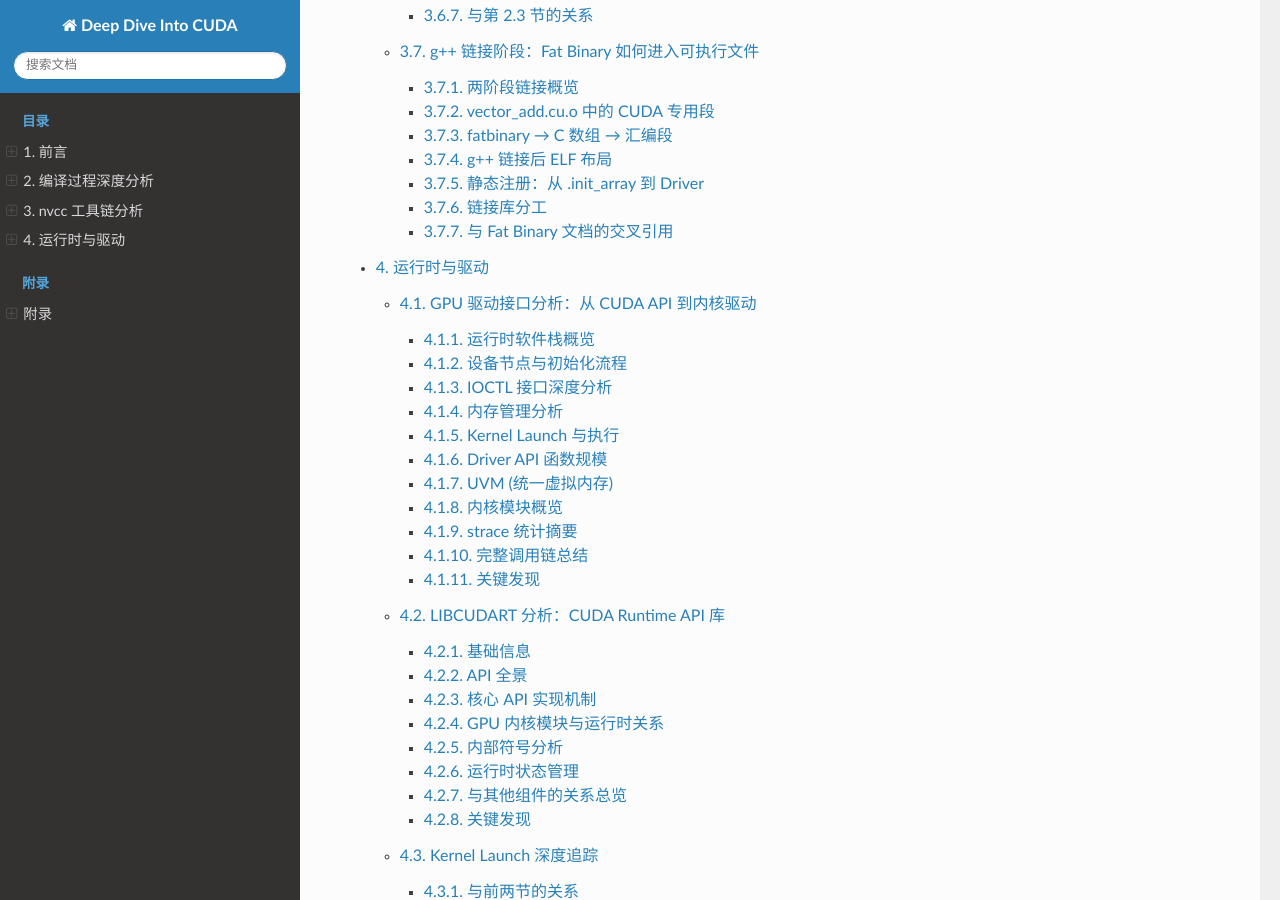
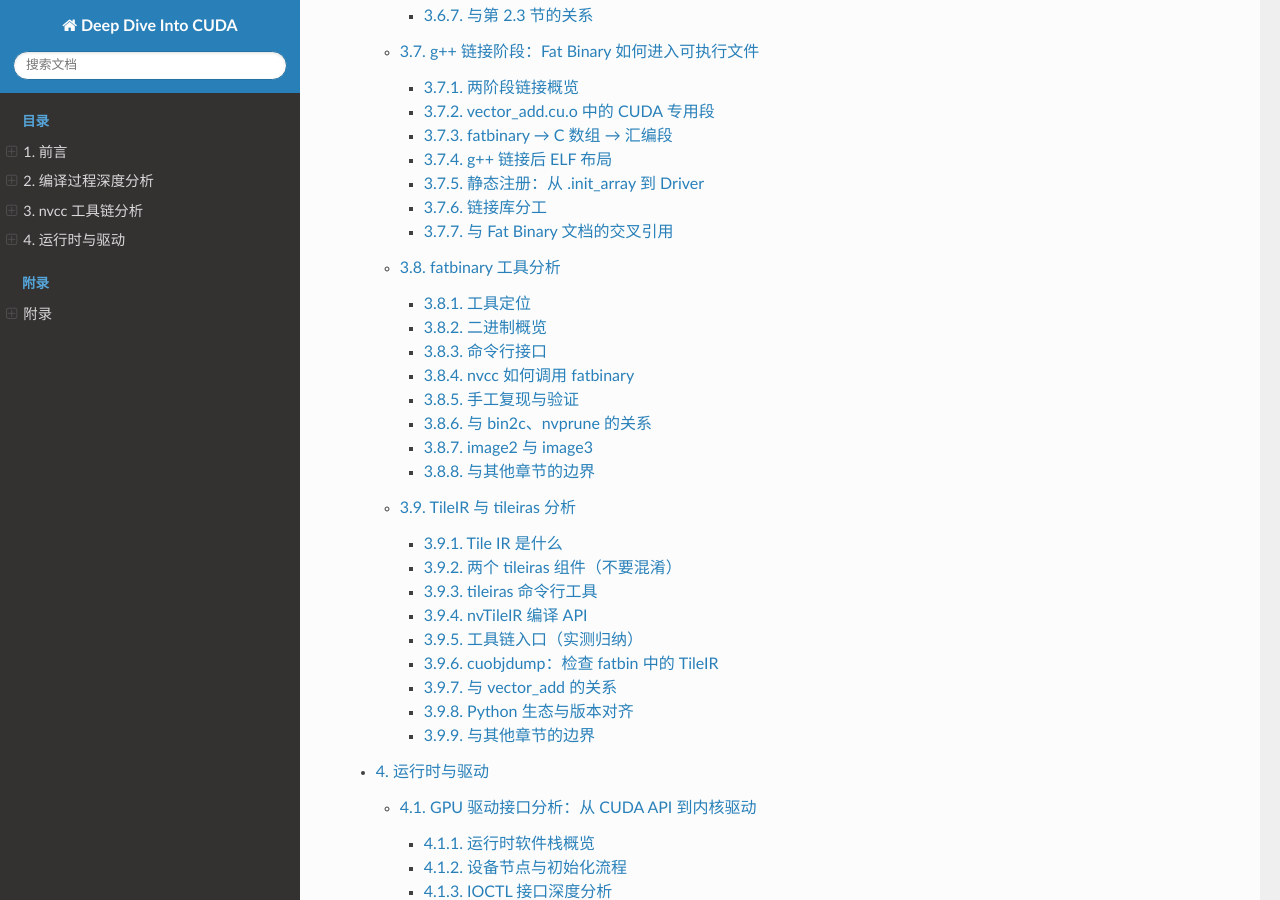
Before and after one commit to noisystreet/deep_dive_into_cuda, a Sphinx documentation site: the page built from source/index.rst, in a window 1280 px wide and 900 px high, scrolled down 2814 px. Built offline with Sphinx 7.4.7 and the Read the Docs theme 3.1.0, drawn with Linux system fonts in a browser that asks for light colours; some of the changed lines change nothing that is shown.

Commit message:
新增 fatbinary 工具与 TileIR/tileiras 专章（2.8、2.9）。
补充 nvcc 两次 fatbinary 调用、tileiras CLI 与 libnvidia-tileiras JIT 入口分析及流程图。

```diff
--- /dev/null
+++ b/source/chapter_02_toolchain/08_fatbinary.rst
@@ -0,0 +1,320 @@
+fatbinary 工具分析
+=====================
+
+   ``fatbinary`` 是 CUDA 工具链中的 **Fat Binary 构造器**：把 PTX / ELF cubin
+   等 device image 写入自定义容器，并生成可编译进 host 目标文件的
+   ``*.fatbin.c``。
+
+   第 1 章 :doc:`../chapter_01_compilation/03_fatbinary` 侧重 **容器字节布局**；
+   本节聚焦 **工具本身**——命令行、内部 API、与 ``bin2c`` 的分工，以及 nvcc
+   在完整链接路径中如何 **两次** 调用它。
+
+   分析基于 CUDA 13.1 (build 37061995)，样例 ``examples/vector_add.cu``。
+
+   环境: Linux x86-64 / sm_89
+
+--------------
+
+工具定位
+------------
+
+在 nvcc 子工具谱系中，``fatbinary`` 体量仅 **1.3 MB**，远小于 cicc / ptxas /
+nvlink，但处在 device 编译链的 **最后一环（打包）** 与 host 链接链的
+**倒数第二环（dlink 再打包）**：
+
+.. list-table::
+   :header-rows: 1
+   :widths: 18 12 35
+
+   * - 工具
+     - 大小
+     - 输入 → 输出
+   * - cicc
+     - 77 MB
+     - CUDA C++ → PTX
+   * - ptxas
+     - 40 MB
+     - PTX → cubin ELF
+   * - nvlink
+     - 40 MB
+     - 多个 device 对象 → 链接 cubin
+   * - fatbinary
+     - 1.3 MB
+     - PTX + cubin → fatbin 容器 + fatbin.c
+   * - bin2c
+     - 91 KB
+     - 任意二进制 → C 数组（通用）
+
+**关键结论**：对 ``vector_add`` 的 ``nvcc --verbose`` 追踪中 **从未出现 bin2c**。
+嵌入 host 的 C 源文件由 ``fatbinary --embedded-fatbin`` **直接生成**；
+``bin2c`` 是独立小工具，fatbinary 内部已集成同等能力。
+
+--------------
+
+二进制概览
+--------------
+
+::
+
+   路径: /usr/local/cuda/bin/fatbinary
+   大小: 1,309,648 字节 (≈ 1.3 MB)
+   类型: ELF 64-bit LSB pie executable, x86-64, stripped
+   版本: Cuda compilation tools, release 13.1, V13.1.115
+         Build cuda_13.1.r13.1/compiler.37061995_0
+
+依赖库
+~~~~~~~~~~
+
+::
+
+   linux-vdso.so.1
+   libpthread.so.0
+   libgcc_s.so.1
+   libc.so.6
+
+与 ptxas、nvlink 一样，**不依赖** ``libcudart`` / ``libcuda``，纯 host 端离线工具。
+
+内部 API（strings 提取）
+~~~~~~~~~~~~~~~~~~~~~~~~~~
+
+``fatbinary`` 二进制内嵌 ``nvFatbin*`` 调用序列，暴露完整打包流水线：
+
+::
+
+   nvFatbinCreate
+   nvFatbinAddCubin        ← kind=elf
+   nvFatbinAddPTX          ← kind=ptx（附带 ptxasCmdLine）
+   nvFatbinAddLTOIR        ← LTO IR（nvlink -lto 路径）
+   nvFatbinAddTileIR       ← TileIR
+   nvFatbinAddReloc        ← 可重定位 device 对象
+   nvFatbinAddIndex
+   nvFatbinSize
+   nvFatbinGet             ← 输出容器字节
+   nvFatbinDestroy
+
+``--image3=kind=...,sm=...,file=...`` 在实现层映射为 ``AddCubin`` / ``AddPTX`` 等调用。
+压缩、debug 标记、cmdline 元数据也在此 API 层写入容器头。
+
+--------------
+
+命令行接口
+--------------
+
+``fatbinary --help`` 列出 20+ 选项。与 ``vector_add`` 编译最相关的如下：
+
+.. list-table::
+   :header-rows: 1
+   :widths: 22 38
+
+   * - 选项
+     - 作用
+   * - ``-64`` / ``-32``
+     - 标记 host 指针宽度（64 位 Linux 下恒为 ``-64``）
+   * - ``--create <file>``
+     - 写出独立 ``*.fatbin`` 容器文件
+   * - ``--embedded-fatbin <file>``
+     - 生成 ``*.fatbin.c``（含 ``.nv_fatbin`` 段数据 + wrapper）
+   * - ``--image3=kind=elf|ptx,sm=NN,file=path``
+     - 添加一个 image（nvcc 主路径）
+   * - ``--image2=kind=...,file=...``
+     - 旧格式；允许多 SM 共存的 host 对象 / 库场景
+   * - ``--link``
+     - 标记 **device link 后** 的 fatbin（通常仅含链接 cubin）
+   * - ``--cicc-cmdline="..."``
+     - 记录 device 编译选项元数据（写入容器）
+   * - ``--compress [true|false]``
+     - 默认 **true**；压缩 PTX / debug image
+   * - ``--no-asm``
+     - 输出 C 数组而非 inline asm ``.quad`` 序列
+   * - ``--device-c``
+     - 可重定位 device 代码；配合 ``__nv_relfatbin`` 段
+
+**实测**：``--create`` 与 ``--embedded-fatbin`` 可在 **同一条命令** 中同时使用——
+这正是 nvcc verbose 日志中的形式。
+
+--------------
+
+nvcc 如何调用 fatbinary
+---------------------------
+
+仅编译（``nvcc -c``）：一次调用
+~~~~~~~~~~~~~~~~~~~~~~~~~~~~~~~~~~
+
+::
+
+   #$ fatbinary --create="vector_add.fatbin" -64 \
+       --cicc-cmdline="-ftz=0 -prec_div=1 -prec_sqrt=1 -fmad=1 " \
+       "--image3=kind=elf,sm=89,file=vector_add.sm_89.cubin" \
+       "--image3=kind=ptx,sm=89,file=vector_add.ptx" \
+       --embedded-fatbin="vector_add.fatbin.c"
+
+-  **2 个 image**：ELF cubin + PTX 回退
+-  **产物**：``vector_add.fatbin`` (4064 B) + ``vector_add.fatbin.c`` (11520 B)
+-  **无** ``-link`` 标志
+-  **无** nvlink（单 TU ``-c`` 路径不跑 device link）
+
+完整链接（``nvcc -o vector_add vector_add.cu``）：两次调用
+~~~~~~~~~~~~~~~~~~~~~~~~~~~~~~~~~~~~~~~~~~~~~~~~~~~~~~~~~~~~
+
+.. mermaid:: ../_static/fatbinary_tool_flow.mmd
+
+第 1 次 — 与 ``-c`` 相同，打包模块级 PTX + cubin，生成 ``vector_add.o``（含
+``.nv_fatbin`` 4064 B）。
+
+第 2 次 — nvlink 之后，**仅** 打包链接 cubin：
+
+::
+
+   #$ nvlink ... -o "vector_add_dlink.sm_89.cubin" ...
+   #$ fatbinary --create="vector_add_dlink.fatbin" -64 \
+       --cicc-cmdline="..." -link \
+       "--image3=kind=elf,sm=89,file=vector_add_dlink.sm_89.cubin" \
+       --embedded-fatbin="vector_add_dlink.fatbin.c"
+
+差异对照：
+
+.. list-table::
+   :header-rows: 1
+   :widths: 14 14 14 14 20
+
+   * - 调用
+     - 标志
+     - image 数
+     - fatbin 大小
+     - 嵌入对象
+   * - 第 1 次
+     - （无 link）
+     - 2（PTX+ELF）
+     - 4064 B
+     - ``vector_add.o``
+   * - 第 2 次
+     - ``-link``
+     - 1（ELF）
+     - 1528 B
+     - ``vector_add_dlink.o``
+
+``cuobjdump -ptx`` 对 **dlink fatbin** 无输出——链接后 fatbin **不含 PTX
+回退**，仅保留最终 SASS cubin。运行时 kernel 注册走 ``link.stub`` 引入的
+dlink fatbin（见 :doc:`07_host_link`）。
+
+g++ 最终链接时，两个 ``.o`` 的 ``.nv_fatbin`` 段 **按序合并**：
+
+::
+
+   readelf -SW vector_add | rg nv_fatbin
+   [17] .nv_fatbin   ...   000015d8   ← 5592 = 4064 + 1528
+
+``.nvFatBinSegment`` 中出现 **两个** ``__fatBinC_Wrapper_t``（version 1 与 2），
+分别指向两段 ``fatbinData``。
+
+--------------
+
+手工复现与验证
+----------------
+
+用 ``examples/build/`` 下 ``--keep`` 保留的中间文件，可脱离 nvcc 单独调用：
+
+.. code:: bash
+
+   fatbinary -64 \
+     --cicc-cmdline="-ftz=0 -prec_div=1 -prec_sqrt=1 -fmad=1 " \
+     "--image3=kind=elf,sm=89,file=vector_add.sm_89.cubin" \
+     "--image3=kind=ptx,sm=89,file=vector_add.ptx" \
+     --create=/tmp/manual.fatbin
+
+``cmp`` 对比 ``/tmp/manual.fatbin`` 与 ``vector_add.fatbin`` → **逐字节相同**，
+证明 verbose 日志中的参数完整描述了打包行为。
+
+压缩选项
+~~~~~~~~~~
+
+默认 ``--compress=true`` 时容器为 **4064 B**；显式 ``--compress=false`` 时增至
+**4696 B**（PTX + cubin 明文存储，与 :doc:`../chapter_01_compilation/03_fatbinary`
+「明文未压缩」描述在 **关闭压缩** 时一致）。
+
+输出格式：inline asm 与 C 数组
+~~~~~~~~~~~~~~~~~~~~~~~~~~~~~~~~~~
+
+默认 ``*.fatbin.c`` 使用 **内联汇编** 写入 ``.nv_fatbin`` 段：
+
+.. code:: c
+
+   asm(
+   ".section .nv_fatbin, \"a\"\n"
+   ".align 8\n"
+   "fatbinData:\n"
+   ".quad 0x00100001ba55ed50,...\n"
+   ...
+
+``--no-asm`` 则生成 ``static const unsigned long long fatbinData[] = {...}`` 形式，
+语义相同，便于非 GCC 工具链或静态分析。
+
+两种模式均包含：
+
+1. ``#include "fatbinary_section.h"``
+2. ``__fatBinC_Wrapper_t`` 放入 ``.nvFatBinSegment``（magic ``0x466243B1``）
+3. ``fatbinData`` 标签 / 数组放入 ``.nv_fatbin``
+
+--------------
+
+与 bin2c、nvprune 的关系
+---------------------------
+
+bin2c
+~~~~~
+
+``bin2c`` 仅提供 ``unsigned char name[] = { 0x.., ... }`` 模板，**不** 生成
+``__fatBinC_Wrapper_t``、**不** 声明 ELF 段名。fatbinary 输出的 ``*.fatbin.c``
+是 **CUDA 专用嵌入格式**，不是 bin2c 的简单套用。
+
+若只需把任意 blob 转为 C 数组（与 CUDA 注册无关），才需要 bin2c。
+
+nvprune
+~~~~~~~
+
+``nvprune`` (123 KB) 用于 **裁剪** 已有 fatbin 中 unused 架构 image，属于
+发布体积优化工具，不参与编译主路径。与 fatbinary **构造** 互补。
+
+--------------
+
+image2 与 image3
+------------------
+
++--------+---------------------------+----------------------------------------+
+| 格式   | 典型场景                  | SM 指定方式                            |
++========+===========================+========================================+
+| image3 | nvcc 默认；每 image 独立  | ``sm=89`` 显式写在参数中               |
+|        | cubin/ptx 文件            |                                        |
++--------+---------------------------+----------------------------------------+
+| image2 | host 静态库 / 预链接对象  | SM 信息已在 cubin 内部                 |
+|        |                           |                                        |
++--------+---------------------------+----------------------------------------+
+
+``vector_add`` 走 image3；:doc:`../chapter_01_compilation/04_multiarch_fatbinary`
+中多 ``-gencode`` 场景会在 **同一条** fatbinary 命令中重复多个 ``--image3=``。
+
+--------------
+
+与其他章节的边界
+------------------
+
+.. list-table::
+   :header-rows: 1
+   :widths: 28 32
+
+   * - 主题
+     - 所在章节
+   * - 容器魔数、image 目录、PTX/cubin 偏移
+     - :doc:`../chapter_01_compilation/03_fatbinary`
+   * - 多架构 ``-gencode`` 与 fatbinary 命令行
+     - :doc:`../chapter_01_compilation/04_multiarch_fatbinary`
+   * - fatbin 段落入 ELF / g++ 链接
+     - :doc:`07_host_link`
+   * - nvlink 产出 dlink cubin
+     - :doc:`05_nvlink`
+   * - fatbinary 工具 CLI 与两次调用
+     - **本节**
+
+--------------
+
+*分析基于 CUDA 13.1 (build 37061995)，手工复现与 nvcc --verbose 日志互证。*
--- /dev/null
+++ b/source/chapter_02_toolchain/09_tileir.rst
@@ -0,0 +1,338 @@
+TileIR 与 tileiras 分析
+==========================
+
+   CUDA 13.1 引入 CUDA Tile 编程模型：用 Tile IR 字节码描述
+   「分块（tile）」级计算，由 tileiras 汇编为 SASS，并可嵌入 fat binary。
+   这与传统 SIMT 路径（cicc → PTX → ptxas）并行存在。
+
+   本节梳理 TileIR 在工具链中的入口、库分工与 JIT 路径。容器内 TileIR
+   image 的格式细节仍见 :doc:`../chapter_01_compilation/03_fatbinary` 与
+   :doc:`08_fatbinary`；:doc:`05_nvlink` 中曾以 libtileiras 泛指 JIT
+   引擎——实测在本环境（Driver 595.58 + CTK 13.1）中，链接期实际
+   dlopen 的是 libnvidia-tileiras.so（驱动侧安装包）。
+
+   环境: CUDA 13.1 / Driver 595.58.03 / Linux x86-64
+
+   样例 examples/vector_add.cu 走经典 SIMT 路径，不含 TileIR——
+   本章用工具链二进制分析与 tileiras 命令行互证。
+
+--------------
+
+Tile IR 是什么
+----------------
+
+NVIDIA Tile IR 规范将其定义为：
+
+   一种可移植的低层 tile 虚拟机与指令集，把 GPU 建模为基于 tile 的处理器，
+   而非传统 SIMT 线程模型。
+
+与 PTX 的对照：
+
+.. list-table::
+   :header-rows: 1
+   :widths: 16 18 18 28
+
+   * - 维度
+     - PTX / NVVM 栈
+     - Tile IR 栈
+     - 典型入口
+   * - 中间表示
+     - PTX 文本 / NVVM bitcode
+     - Tile IR 字节码
+     - cuTile、框架前端、cicc
+   * - 汇编器
+     - ptxas
+     - tileiras
+     - bin/tileiras
+   * - 目标架构（13.1）
+     - sm_50 … sm_89 等
+     - sm_100 起（Blackwell 类）
+     - tileiras --gpu-name=sm_100
+   * - vector_add
+     - 是
+     - 否
+     - 仅 SIMT
+
+官方文档：`Tile IR 规范 <https://docs.nvidia.com/cuda/tile-ir/latest/index.html>`__
+
+--------------
+
+两个 tileiras 组件（不要混淆）
+--------------------------------
+
+实测存在两个不同物理文件，职责重叠但安装位置不同：
+
+.. list-table::
+   :header-rows: 1
+   :widths: 22 14 14 36
+
+   * - 组件
+     - 路径
+     - 大小
+     - 角色
+   * - tileiras CLI
+     - ``/usr/local/cuda/bin/tileiras``
+     - 91,451,032 B
+     - 离线「Tile IR optimizing assembler」
+   * - libnvidia-tileiras
+     - ``/usr/lib/x86_64-linux-gnu/libnvidia-tileiras.so.*``
+     - 97,276,648 B
+     - nvlink 链接期 JIT 通过 dlopen 加载
+
+CTK 的 nvvm/lib64/ 下没有独立的 libtileiras.so（仅有
+libnvvm.so）。nvlink 字符串中的
+
+::
+
+   Can't JIT TileIR without libtileiras
+
+是逻辑名；实际解析的 soname 模式为 libnvidia-tileiras.so.590.56
+（主版本随驱动变化，本机为 …595.58.03）。
+
+nm -D libnvidia-tileiras.so 导出与 nvlink/fatbinary 字符串一致的
+nvTileIR API——说明 CLI 与驱动库共享同一套 TileIR 编译接口。
+
+--------------
+
+tileiras 命令行工具
+-----------------------
+
+概览
+~~~~~~~~
+
+::
+
+   $ file /usr/local/cuda/bin/tileiras
+   ELF 64-bit LSB executable, stripped
+
+   $ tileiras --version
+   Cuda compilation tools, release 13.1, V13.1.80
+   Build local.local.36836380_
+
+依赖：libpthread、librt、libdl、libm、libc——与 ptxas
+同类，纯 host 工具，不链接 libcudart。
+
+用法（``tileiras --help`` 摘要）
+~~~~~~~~~~~~~~~~~~~~~~~~~~~~~~~~~~
+
+::
+
+   USAGE: tileiras [options] <tile bytecode file>
+
+   --gpu-name=sm_100 | sm_103 | sm_110 | sm_120 | sm_121
+   --opt-level=<N>          默认 3
+   --output-file=<file>     输出 cubin
+   --device-debug / -g
+   --lineinfo
+   --host-arch / --host-os  生成 host 侧辅助信息时使用
+
+输入必须是 Tile IR 字节码；对普通文本文件：
+
+::
+
+   $ tileiras /tmp/fake.bc -o /tmp/out.cubin --gpu-name=sm_100
+   error: input does not correspond to Tile IR bytecode
+
+字符串中还可见 ``it looks like MLIR bytecode instead``——说明 Tile IR 与
+MLIR 字节码在魔数层可区分。
+
+与 SIMT 工具链的对比
+~~~~~~~~~~~~~~~~~~~~~~~~
+
+.. list-table::
+   :header-rows: 1
+   :widths: 18 22 22
+
+   * -
+     - ptxas
+     - tileiras
+   * - 输入
+     - PTX 文本
+     - Tile IR 字节码
+   * - 典型前置
+     - cicc
+     - cuTile / cicc Tile 前端
+   * - 架构 flag
+     - -arch sm_89
+     - --gpu-name=sm_100
+   * - CTK 13.1 体积
+     - 40 MB
+     - 91 MB
+
+--------------
+
+nvTileIR 编译 API
+-------------------
+
+``strings nvlink``、``strings fatbinary``、``nm libnvidia-tileiras`` 共同
+暴露的 C API 序列：
+
+::
+
+   nvTileIRIsValid
+   nvTileIRCreateAssembleConfig
+   nvTileIRDestroyAssembleConfig
+   nvTileIRAssembleConfigSetPTXCompiler    ← 内部仍会调用 ptxas
+   nvTileIRCreateProgram
+   nvTileIRDestroyProgram
+   nvTileIRCompileProgram
+   nvTileIRGetCompiledProgram
+   nvTileIRPickVersion
+   nvTileIRIsCompatible
+   nvTileIRGetVersion / GetMinArch / GetSize
+
+**设计含义**：TileIR 最终仍要落到 SASS；``SetPTXCompiler`` 表明 tileiras
+与 **ptxas / libnvvm** 栈存在耦合，而非完全独立的第三条机器码后端。
+
+--------------
+
+工具链入口（实测归纳）
+------------------------
+
+.. mermaid:: ../_static/tileir_entry.mmd
+
+入口 1：cicc 与 ``__tile__`` 源码
+~~~~~~~~~~~~~~~~~~~~~~~~~~~~~~~~~~~~
+
+``strings cicc`` 显示 CUDA 13.1 device 编译器已感知 tile 语义：
+
+::
+
+   __device__, __global__, __tile__ or __tile_global__
+   __tile_builtin__
+   libTileIRCompiler_shared.so
+   failed tileir gen!
+   unable to lookup tile handler function!
+
+说明 cicc 在特定源码路径下会 ``dlopen`` **TileIR 编译器共享库**（本机
+CTK 树中 **未** 以独立 ``.so`` 文件安装，可能内嵌于编译器包或由 cuTile
+分发）。``vector_add.cu`` 不含 ``__tile__``，不会触发该路径。
+
+入口 2：nvcc 调度
+~~~~~~~~~~~~~~~~~~~~
+
+``strings nvcc`` 中的相关符号：
+
+::
+
+   tileiras
+   tilebc
+   TilebcTarget
+   --tile-only
+
+表明 nvcc 在编排阶段知道 **tileiras 可执行文件** 与 **tile 专用编译目标**
+（``TilebcTarget``），与 ``--tile-only`` 模式相关。完整 ``nvcc --help`` 在
+13.1 上对 tile 选项的文档仍较少，需结合 verbose 日志与二进制字符串交叉解读。
+
+入口 3：nvlink 链接期 JIT
+~~~~~~~~~~~~~~~~~~~~~~~~~~~~~
+
+:doc:`05_nvlink` 已列出 elfLink JIT 相关诊断字符串。与本节衔接的要点：
+
+::
+
+   FNLZR: Starting JIT
+   FNLZR: Ending JIT
+   elfLink JIT compile failed
+   elfLink JIT link failed
+   Can't JIT TileIR without libtileiras
+   Can't JIT TileIR with this driver or tool
+
+当 fatbin / cubin 中含有 **尚未最终化为目标 SM SASS 的 TileIR image** 时，
+nvlink 在链接阶段 ``dlopen("libnvidia-tileiras.so.*")`` 并调用
+``nvTileIRCompileProgram`` 完成 JIT。若驱动包未安装或版本不匹配，则报
+上述错误。
+
+入口 4：fatbinary 打包
+~~~~~~~~~~~~~~~~~~~~~~~~~
+
+:doc:`08_fatbinary` 中 ``nvFatbinAddTileIR`` 与 CLI 选项：
+
+::
+
+   --tileir-cmdline <options>     (-tileir-cmdline)
+   The TileIR command-line options with which the device code is compiled
+
+TileIR image 与 PTX、ELF cubin、LTO IR 一样，作为 fatbin 中的一种
+``kind`` 写入容器；``cuobjdump`` 可列出（见下节）。
+
+--------------
+
+cuobjdump：检查 fatbin 中的 TileIR
+-------------------------------------
+
+CUDA 13.1 的 ``cuobjdump`` 增加 TileIR 专用开关（``strings cuobjdump``）：
+
+::
+
+   -ltileir / --list-tileir     列出 fatbin 内所有 TileIR 文件
+   -xtileir / --extract-tileir  按名称提取 TileIR 字节码
+   -dump-tileir                转储 TileIR（字符串提示仍 unimplemented）
+
+对 ``examples/build/vector_add``：
+
+::
+
+   $ cuobjdump -ltileir vector_add
+   (无 TileIR 条目 — 符合预期)
+
+若使用 cuTile 编译含 tile kernel 的程序，应在此看到 TileIR 文件名列表，
+再用 ``-xtileir`` 导出供 ``tileiras`` 离线重放。
+
+--------------
+
+与 vector_add 的关系
+-----------------------
+
+``vector_add`` 使用 ``-arch=sm_89`` 的经典 SIMT pipeline：
+
+::
+
+   cicc → vector_add.ptx → ptxas → vector_add.sm_89.cubin
+   fatbinary --image3=kind=ptx,... --image3=kind=elf,...
+
+全程 **无** ``tileiras`` execve、无 ``nvFatbinAddTileIR``、``cuobjdump -ltileir``
+为空。TileIR 栈面向 **Blackwell（sm_100+）** 及 cuTile / ``__tile__`` 代码，
+与 sm_89 向量加法样例 **正交**——这也是两套 IR 并存的证据。
+
+--------------
+
+Python 生态与版本对齐
+------------------------
+
+``pip install cuda-tile`` 可安装 cuTile 编译器包；可选依赖
+``nvidia-cuda-tileiras`` 会在 venv 内提供 **另一份** tileiras：
+
+::
+
+   .../site-packages/nvidia/cu13/bin/tileiras
+   Cuda compilation tools, release 13.3, V13.3.36
+
+与系统 CTK ``/usr/local/cuda/bin/tileiras`` (13.1.80) **版本可不同**。
+NVIDIA 文档要求 cuTile / tileiras / nvvm / nvcc 的 **主次版本一致**；
+混用 13.1 系统 CTK 与 13.3 pip tileiras 可能导致 ``nvTileIRIsCompatible``
+失败。
+
+--------------
+
+与其他章节的边界
+------------------
+
+.. list-table::
+   :header-rows: 1
+   :widths: 28 32
+
+   * - 主题
+     - 章节
+   * - nvlink elfLink / FNLZR JIT 概览
+     - :doc:`05_nvlink`
+   * - fatbin 多 kind 打包
+     - :doc:`08_fatbinary`
+   * - SIMT cicc / ptxas 主路径
+     - :doc:`03_cicc`、:doc:`04_ptxas`
+   * - TileIR 入口、tileiras、nvTileIR API
+     - 本节
+
+--------------
+
+*分析基于 CUDA 13.1 (CTK build 37061995) / tileiras V13.1.80 / Driver 595.58.03。*
--- a/source/chapter_02_toolchain/index.rst
+++ b/source/chapter_02_toolchain/index.rst
@@ -11,3 +11,5 @@ nvcc 工具链分析
    05_nvlink
    06_libdevice
    07_host_link
+   08_fatbinary
+   09_tileir
```
Also changed, not shown: 2 other files.
